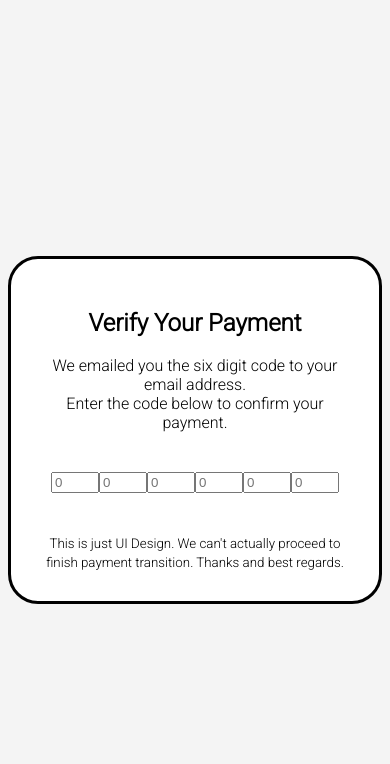
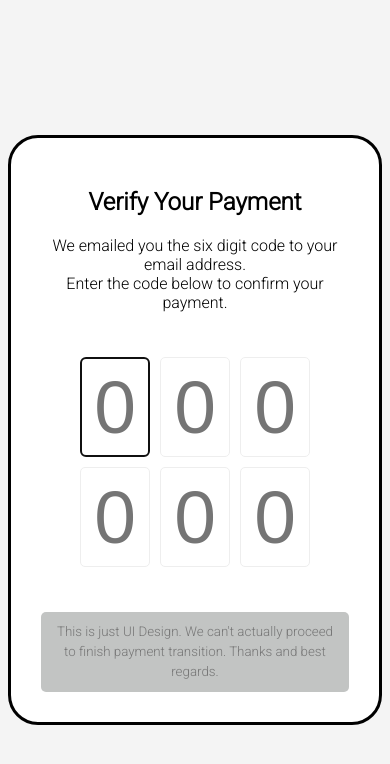
Before and after one commit to ChanNyein-V/JavaScriptL2-V, a plain HTML site: page jsprojectltwo/verifybox/index.html in a window 390 px wide. Drawn offline with Linux system fonts and the light colour scheme.

Commit message:
20June2021

```diff
--- a/jsprojectltwo/verifybox/css/style.css
+++ b/jsprojectltwo/verifybox/css/style.css
@@ -34,3 +34,78 @@ body{
     /* top&bottom left&right */
     margin: 40px 0px;
 }
+
+.code-container .code{
+    width: 100px;
+    height: 100px;
+    font-size: 75px;
+    font-weight: 300;
+    border-radius: 5px;
+    border: 1px solid #eee;
+    margin: 5px;
+    text-align: center;
+
+    /* For Firefox */
+    -moz-appearance: textfield;
+    appearance: none;
+
+}
+
+/* .code::-webkit-inner-spin-button{
+    -webkit-appearance: none;
+}
+
+.code::-webkit-outer-spin-button{
+    -webkit-appearance: none;
+} */
+
+/* For chrome */
+.code::-webkit-outer-spin-button,
+.code::-webkit-inner-spin-button{
+    -webkit-appearance: none;
+}
+
+.code:valid{
+    border-color:blue;
+    box-shadow: 5px 5px 5px rgba(0, 0, 0, 0.25);
+}
+
+.container .info{
+    color: #777;
+    background-color: #c2c4c3;
+    padding: 10px;
+    border-radius: 5px;
+    max-width: 400px;
+    display: inline-block;
+    line-height: 20px;
+}
+
+@media (max-width:600px) {
+    .code-container{
+        flex-wrap:wrap
+    }
+
+    .code{
+        max-width: 70px;
+        height: 80px;
+        font-size: 60px;
+    }
+}
+
+/* input text field မှာ up/down ရွေးတဲ့ button ကိုဖျောက်ချင်တော့
+vendor prefix ကိုသုံးရမယ် သူကကျတော့ အရင်နဲ့မတူဘူးသုံးတာ
+morzilaa အတွက် ဆိုရင် အရင် အတိုင်းပဲ -moz-appearance: သုံးရင်ရတယ် ဒါပေမဲ့ none ပေးလို့မရဘူး
+အခုကရိုက်တဲ့မှာမို့လို့ string ပြောင်းရမယ် အဲဒါကို textfield ဆိုပြီပေးရမယ်
+
+chrome အတွက်မှာဆိုရင် sudo element ကိုသုံးရတယ် sudo element ရဲ့ webkit-outer/inner-spin-button ဆိုပြီသုံးပေးရမယ်
+inner/outer ပေးတာက number အကြီးအသေးလုပ်တဲ့ button ၂ခုကိုဖျောက်ချင်လို့သုံးတာ
+webkit appearance ကို group selector မသုံးပဲခွဲရေးရတာ အမှန်က အခုက attribute တူနေလို့ group selector သုံးပြီရေးလိုက်တာ
+
+display:inline-block ပေးတာက block အလိုက်ကို inline မှာရှိစေချင်လို့ အပေါ်မှာက container မှာ text-align:center ပေးလိုက်တော့
+ရှိသမျှ text တွေက center ဖြစ်သွားတယ် ဒါပေမဲ့ သူက inline တွေကိုပဲပြောင်းပေးတာ အဲတော့ အခု small ဆိုတဲ့ element ကို center ရောက်ချင်တော့
+inline-block ဆိုပြီပေးလိုက်တာ သူက max-width အတွက်ဖန်တီးပေးလိုက်တာ
+
+flex-wrap:wrap က လက်ရှိ ရှိနေတဲ့ size ပေါ်မှာပဲ fit ဖြစ်နေမှာ ပြောမယ်ဆိုရင် သရေကွင်းပုံစံဆိုလို့ free size လုပ်လိုက်တာ
+
+
+*/
--- a/jsprojectltwo/verifybox/js/app.js
+++ b/jsprojectltwo/verifybox/js/app.js
@@ -0,0 +1,29 @@
+const codes = document.querySelectorAll('.code');
+// console.log(codes);
+codes[0].focus();
+
+codes.forEach((code,index)=>{
+    console.log(code);
+
+    code.addEventListener('keydown',(e)=>{
+
+        if(e.key >= 0 && e.key <= 9){
+
+            // codes[index +1].focus();
+
+            codes[index].value = '';
+
+            if(index !== codes.length) {
+                setTimeout(()=>codes[index+1].focus(),10);
+            }
+
+        }
+        else if(e.key === "Backspace"){
+
+            if(index !== 0){
+                setTimeout(()=>codes[index - 1].focus(),10);
+            }
+
+        }
+    })
+});
```
Also changed, not shown: jsprojectltwo/verifybox/note.txt.
